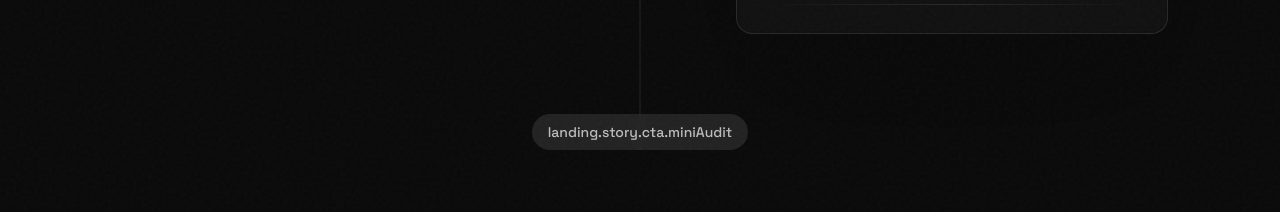
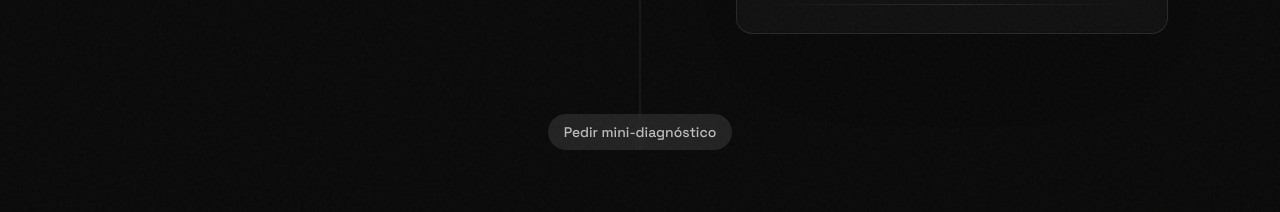
Before and after one commit to tomigarbarino/CriolloLabs, a Next.js app: page /es in a window 1280 px wide. Shown: the part 7020-7232 px from the top of the page. Built offline with nearby package versions, Linux system fonts and the light colour scheme.

Commit message:
fix(copy): resolve keys and json structure for ctas

```diff
--- a/messages/es.json
+++ b/messages/es.json
@@ -77,7 +77,10 @@
       "closingTitle": "¿El resultado de todo esto?",
       "closingDesc": "Un perfil híbrido: la velocidad del hacker y la calidad del ingeniero senior.",
       "ctaProjects": "Ver proyectos",
-      "ctaContact": "Hablemos"
+      "ctaContact": "Hablemos",
+      "cta": {
+        "miniAudit": "Pedir mini-diagnóstico"
+      }
     },
     "builds": {
       "controlTower": {
@@ -214,7 +217,10 @@
           ],
           "demoUrl": "/builds/perf-ux-audit"
         }
-      ]
+      ],
+      "cta": {
+        "miniAudit": "Pedir mini-diagnóstico"
+      }
     },
     "services": {
       "title": "Cómo te ayudo",
@@ -258,7 +264,10 @@
         ],
         "timeline": "5–10 días"
       },
-      "cta": "Me interesa"
+      "cta": {
+        "primary": "Me interesa",
+        "miniAudit": "Pedir mini-diagnóstico"
+      }
     },
     "audience": {
       "title": "¿Para quién es esto?",
@@ -328,6 +337,9 @@
       "q6": {
         "q": "¿Puedo escribirte aunque no tenga experiencia?",
         "a": "Sí, obvio. Yo arranqué de cero también. Lo importante es tener ganas de mejorar."
+      },
+      "cta": {
+        "miniAudit": "Pedir mini-diagnóstico"
       }
     },
     "contact": {
--- a/src/components/landing/Services.tsx
+++ b/src/components/landing/Services.tsx
@@ -167,7 +167,7 @@ export function Services() {
                                             href={`#contact?intent=${encodeURIComponent(service.title)}`}
                                             className="block w-full py-3 rounded-lg bg-white/5 hover:bg-white/10 text-white/80 text-sm font-medium transition-colors text-center border border-white/5"
                                         >
-                                            {t('cta')}
+                                            {t('cta.primary')}
                                         </a>
                                     </div>
                                 </Card>
```
